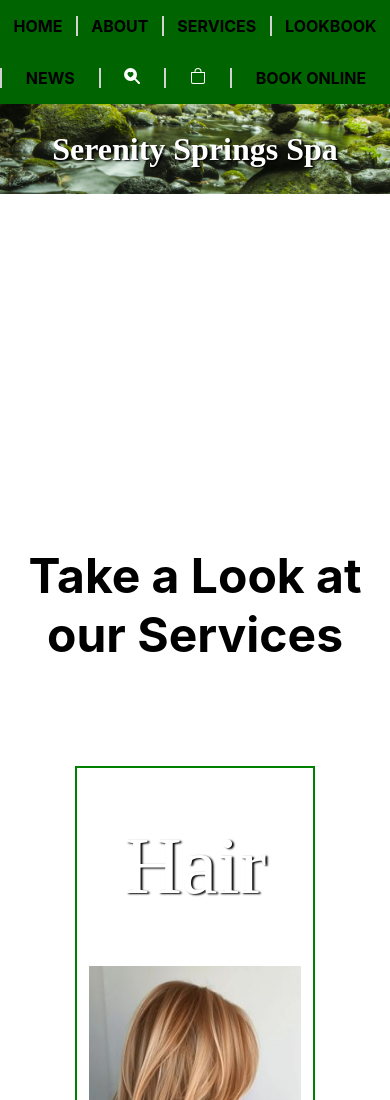
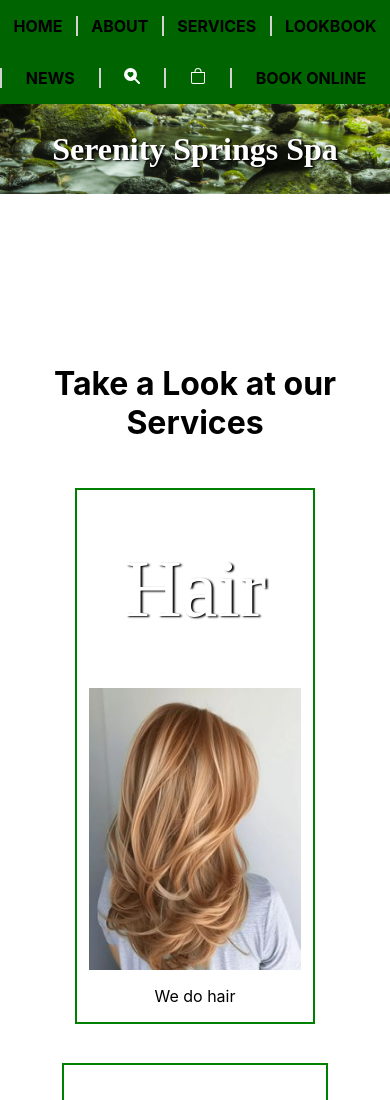
Before and after one commit to codiemaureen/SerenitySpringsSpa, a React (Create React App) app: page / in a window 390 px wide. Shown: the top 1100 px of the page. Built offline with nearby package versions, Linux system fonts and the light colour scheme; a web font is replaced by a local one.

Commit message:
Fixing service component padding

```diff
--- a/src/style/serviceLink.css
+++ b/src/style/serviceLink.css
@@ -2,24 +2,20 @@
  display: flex;
  flex-direction: column;
  text-align: center;
- padding-top: 50vh;
-}
-
-.services-header{
- font-size: 3rem;
+ padding-top: 40vh;
 }
 
 .services{
  display: flex;
  justify-content: space-evenly;
- margin-top: 5vh;
 }
 
 
 @media screen and (max-width: 900px) {
  .services-container {
-   padding-top: 60vh;
+   padding-top: 40vh;
   }
+
  .services{
   justify-content: center;
   flex-wrap: wrap;
--- a/src/style/services.css
+++ b/src/style/services.css
@@ -2,7 +2,7 @@
   border: 2px solid green;
   display: flex;
   flex-direction: column;
-  margin: 5% 0;
+  margin: 5%;
   align-items: center;
 }
 .service-image{
```
